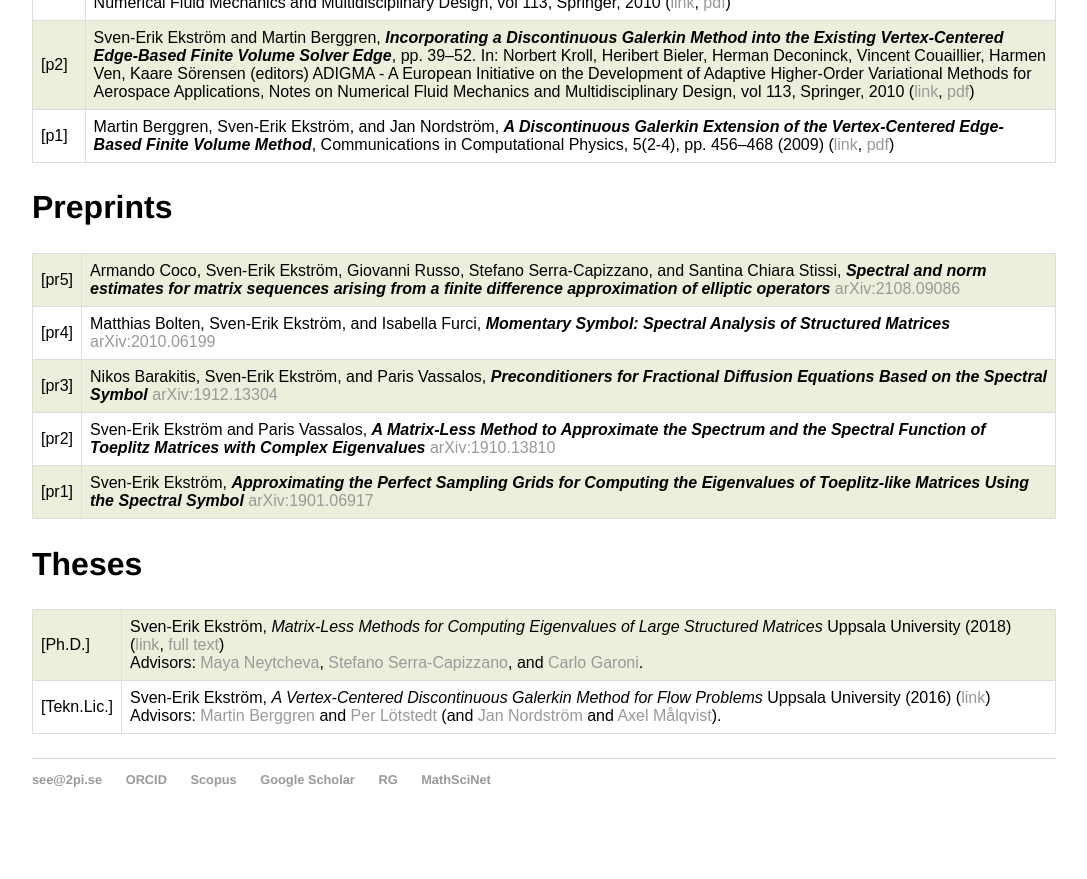
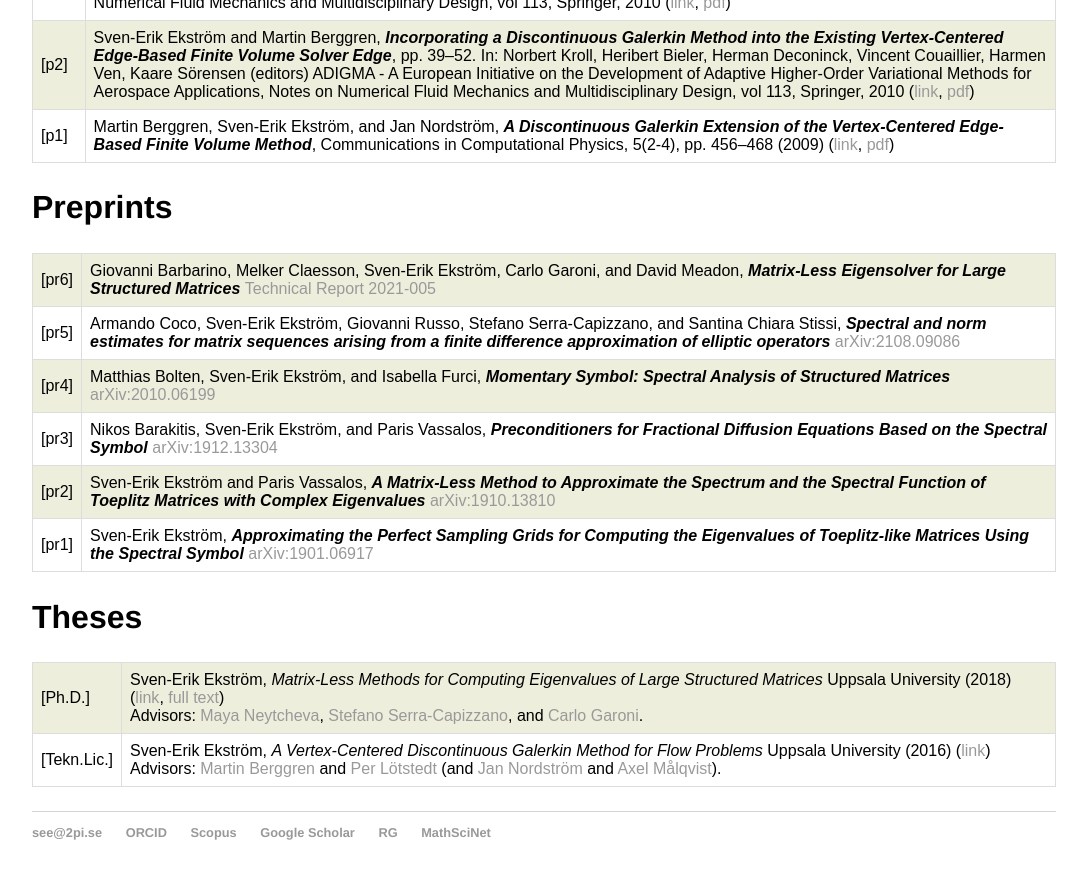
Before and after one commit to sverek/sverek.github.io, a Jekyll site: the page built from publications/index.html, in a window 1280 px wide and 900 px high, scrolled down 1021 px. Shown: the top 879 px of the window, without its empty margins (96-1183 px from the left). Built offline with Jekyll 4.4.1, drawn with Linux system fonts in a browser that asks for light colours; before the commit the page ends 1868 px from its top, so only the background shows below that.

Commit message:
TR 2021-005

```diff
--- a/publications/index.html
+++ b/publications/index.html
@@ -104,6 +104,12 @@ tr:nth-child(odd) {
 		<h2>Preprints</h2>
 		<table>
 			<tr>
+				<td>[pr6]</td>
+				<td>Giovanni Barbarino, Melker Claesson, Sven-Erik Ekström, Carlo Garoni, and David Meadon, <i><b>Matrix-Less Eigensolver for Large Structured Matrices
+				</b></i> <a href="http://www.it.uu.se/research/publications/reports/2021-005/">Technical Report 2021-005</a>
+				</td>
+			</tr>
+			<tr>
 				<td>[pr5]</td>
 				<td>Armando Coco, Sven-Erik Ekström, Giovanni Russo, Stefano Serra-Capizzano, and Santina Chiara Stissi, <i><b>Spectral and norm estimates for matrix sequences arising from a finite difference approximation of elliptic operators
 				</b></i> <a href="https://arxiv.org/abs/2108.09086">arXiv:2108.09086</a>
--- a/teaching/index.html
+++ b/teaching/index.html
@@ -23,7 +23,7 @@ title: www.2pi.se
 	<h2>Students (since 2021)</h2>
 	<h3>Project course</h3>
 	<ul><li>Melker Claesson and David Meadon, <i>Symbol-based Spectral Analysis of
-		Discretisations of the Variable Coeffcient Diffusion Equation</i> (<a href="http://www.it.uu.se/edu/course/homepage/projektTDB/ht20/report06/Report_06_final.pdf">report</a>)</li></ul>
+		Discretisations of the Variable Coeffcient Diffusion Equation</i> (<a href="http://www.it.uu.se/edu/course/homepage/projektTDB/ht20/report06/Report_06_final.pdf">project report</a>, <a href="http://www.it.uu.se/research/publications/reports/2021-005/">technical report</a>)</li></ul>
 	<h3>M.Sc. thesis</h3>
 	<ul><li>David Meadon (spring 2021)</li></ul>
 	<p>
```
